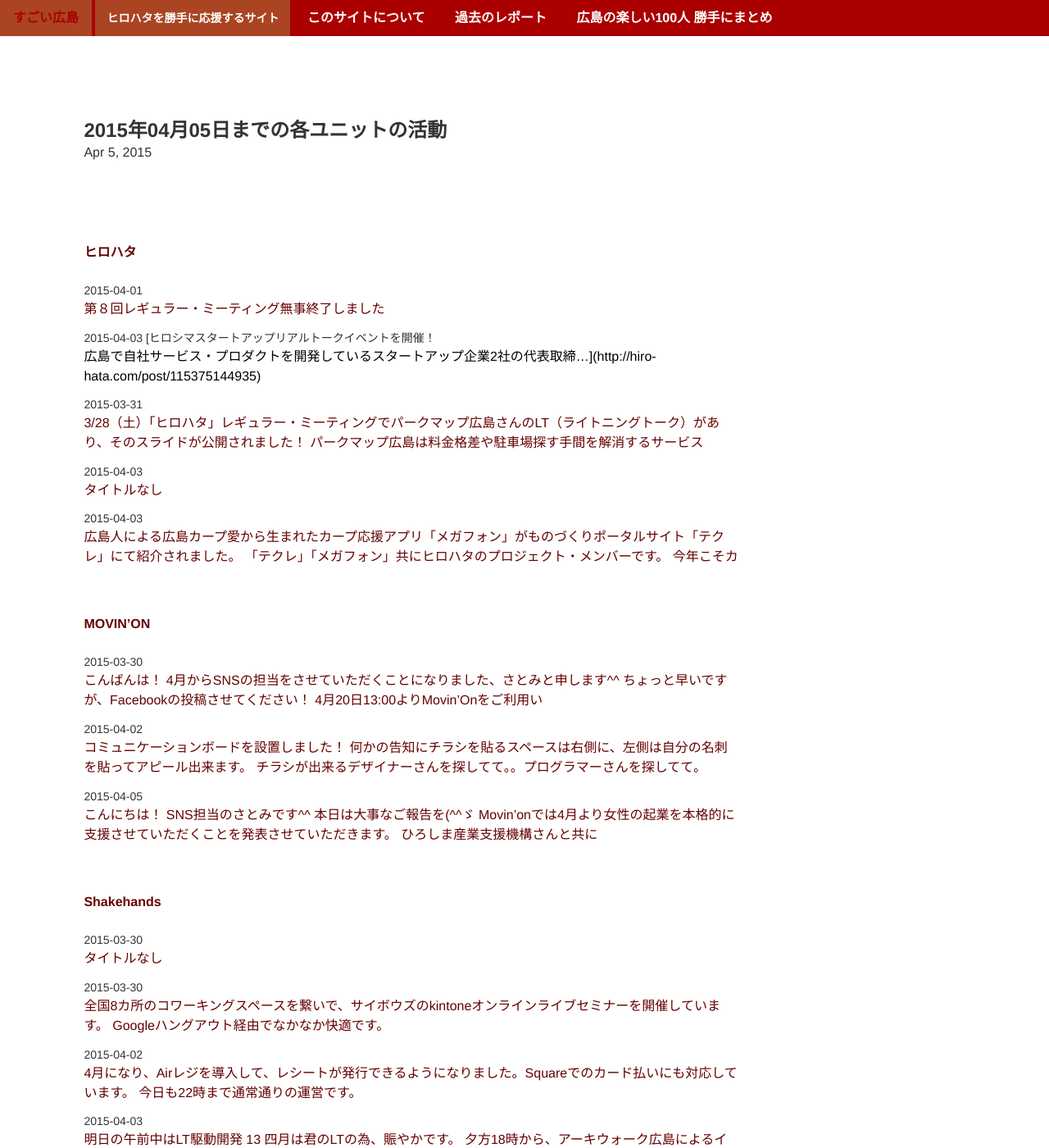
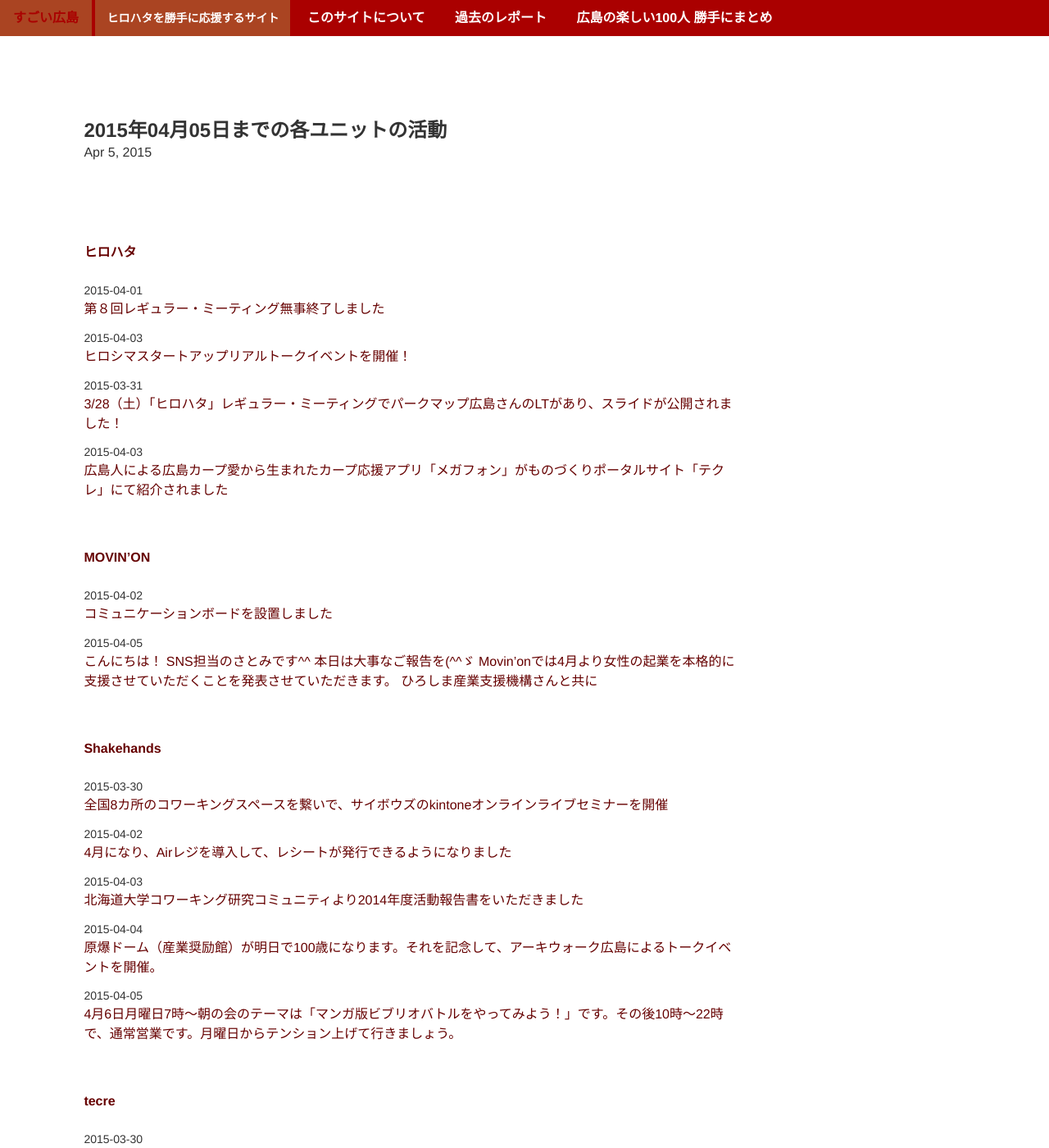
Before and after one commit to great-h/hirohata, a Jekyll site: the page built from _posts/2015-04-05-report.markdown, in a window 1280 px wide and 1400 px high. Shown: the whole window at 82% size. Built offline with Jekyll 4.4.1, drawn with Linux system fonts in a browser that asks for light colours; some of the changed text lies outside the part shown.

Commit message:
2015年4月5日までのレポートを作成

```diff
--- a/_posts/2015-04-05-report.markdown
+++ b/_posts/2015-04-05-report.markdown
@@ -7,32 +7,24 @@ date:   2015-04-05 00:00:00
 # [ヒロハタ](http://hiro-hata.com/)
 
 * 2015-04-01 [第８回レギュラー・ミーティング無事終了しました](http://hiro-hata.com/post/115161285355)
-* 2015-04-03 [ヒロシマスタートアップリアルトークイベントを開催！
-
-広島で自社サービス・プロダクトを開発しているスタートアップ企業2社の代表取締...](http://hiro-hata.com/post/115375144935)
-* 2015-03-31 [3/28（土）「ヒロハタ」レギュラー・ミーティングでパークマップ広島さんのLT（ライトニングトーク）があり、そのスライドが公開されました！  パークマップ広島は料金格差や駐車場探す手間を解消するサービス](http://www.facebook.com/hirohatap/posts/801846616558802)
-* 2015-04-03 [タイトルなし](http://www.facebook.com/events/1423657791264113/permalink/1423657794597446/)
-* 2015-04-03 [広島人による広島カープ愛から生まれたカープ応援アプリ「メガフォン」がものづくりポータルサイト「テクレ」にて紹介されました。 「テクレ」「メガフォン」共にヒロハタのプロジェクト・メンバーです。 今年こそカ](http://www.facebook.com/hirohatap/posts/803422456401218)
+* 2015-04-03 [ヒロシマスタートアップリアルトークイベントを開催！](http://hiro-hata.com/post/115375144935)
+* 2015-03-31 [3/28（土）「ヒロハタ」レギュラー・ミーティングでパークマップ広島さんのLTがあり、スライドが公開されました！](http://www.facebook.com/hirohatap/posts/801846616558802)
+* 2015-04-03 [広島人による広島カープ愛から生まれたカープ応援アプリ「メガフォン」がものづくりポータルサイト「テクレ」にて紹介されました](http://www.facebook.com/hirohatap/posts/803422456401218)
 
 
 # [MOVIN'ON](http://coworking-hiroshima.com/)
 
-* 2015-03-30 [こんばんは！ 4月からSNSの担当をさせていただくことになりました、さとみと申します^^ ちょっと早いですが、Facebookの投稿させてください！  4月20日13:00よりMovin'Onをご利用い](http://www.facebook.com/movinon.hiroshima/posts/920269971327115)
-* 2015-04-02 [コミュニケーションボードを設置しました！  何かの告知にチラシを貼るスペースは右側に、左側は自分の名刺を貼ってアピール出来ます。  チラシが出来るデザイナーさんを探してて。。プログラマーさんを探してて。](http://www.facebook.com/movinon.hiroshima/photos/a.741352859218828.1073741830.723399384347509/922198417800937/?type=1)
+* 2015-04-02 [コミュニケーションボードを設置しました](http://www.facebook.com/movinon.hiroshima/photos/a.741352859218828.1073741830.723399384347509/922198417800937/?type=1)
 * 2015-04-05 [こんにちは！ SNS担当のさとみです^^  本日は大事なご報告を(^^ゞ Movin'onでは4月より女性の起業を本格的に支援させていただくことを発表させていただきます。 ひろしま産業支援機構さんと共に](http://www.facebook.com/movinon.hiroshima/photos/a.723999867620794.1073741829.723399384347509/924092687611510/?type=1)
 
 
 # [Shakehands](http://www.shakehands.jp/)
 
-* 2015-03-30 [タイトルなし](http://www.facebook.com/events/901557613209698/permalink/901557616543031/)
-* 2015-03-30 [全国8カ所のコワーキングスペースを繋いで、サイボウズのkintoneオンラインライブセミナーを開催しています。  Googleハングアウト経由でなかなか快適です。](http://www.facebook.com/CoworkingShakeHands/posts/907275749323820)
-* 2015-04-02 [4月になり、Airレジを導入して、レシートが発行できるようになりました。Squareでのカード払いにも対応しています。  今日も22時まで通常通りの運営です。](http://www.facebook.com/CoworkingShakeHands/photos/a.624867490897982.1073741830.592127770838621/908810515837010/?type=1)
-* 2015-04-03 [明日の午前中はLT駆動開発 13 四月は君のLTの為、賑やかです。  夕方18時から、アーキウォーク広島によるイベント「百歳の産業奨励館」の為、貸切です。原爆ドームの百寿をお祝いしましょう。  http](http://www.facebook.com/CoworkingShakeHands/posts/909575525760509)
-* 2015-04-03 [北海道大学コワーキング研究コミュニティより2014年度活動報告書をいただきました。NPOグリーンバレーの大南さん、埼玉県大宮のコワーキングスペース7Fの星野さんの講演の要約も採録されています。](http://www.facebook.com/CoworkingShakeHands/photos/a.624867490897982.1073741830.592127770838621/909456612439067/?type=1)
-* 2015-04-04 [原爆ドーム（産業奨励館）が明日で100歳になります。それを記念して、アーキウォーク広島によるトークイベントを開催しています。](http://www.facebook.com/CoworkingShakeHands/photos/a.624867490897982.1073741830.592127770838621/909928329058562/?type=1)
+* 2015-03-30 [全国8カ所のコワーキングスペースを繋いで、サイボウズのkintoneオンラインライブセミナーを開催](http://www.facebook.com/CoworkingShakeHands/posts/907275749323820)
+* 2015-04-02 [4月になり、Airレジを導入して、レシートが発行できるようになりました](http://www.facebook.com/CoworkingShakeHands/photos/a.624867490897982.1073741830.592127770838621/908810515837010/?type=1)
+* 2015-04-03 [北海道大学コワーキング研究コミュニティより2014年度活動報告書をいただきました](http://www.facebook.com/CoworkingShakeHands/photos/a.624867490897982.1073741830.592127770838621/909456612439067/?type=1)
+* 2015-04-04 [原爆ドーム（産業奨励館）が明日で100歳になります。それを記念して、アーキウォーク広島によるトークイベントを開催。](http://www.facebook.com/CoworkingShakeHands/photos/a.624867490897982.1073741830.592127770838621/909928329058562/?type=1)
 * 2015-04-05 [4月6日月曜日7時〜朝の会のテーマは「マンガ版ビブリオバトルをやってみよう！」です。その後10時〜22時で、通常営業です。月曜日からテンション上げて行きましょう。](http://www.facebook.com/CoworkingShakeHands/posts/910564152328313)
-
-
 
 
 # [tecre](http://tecre.jp/)
@@ -44,29 +36,20 @@ date:   2015-04-05 00:00:00
 
 # [キマグレミーティング](https://www.facebook.com/kimaguremeeting)
 
-* 2015-04-05 [みなさんこんばんは  キマグレカップ　１１ｔｈロット  募集締め切りが本日までとなっております  まだの方   迷ってる方  f^^;  忘れてた方 @o@;  ①座右の銘　又は　車名 ②お名前　  こ](http://www.facebook.com/kimaguremeeting/photos/a.518994288177142.1073741829.501348703275034/804090389667529/?type=1)
+* 2015-04-05 [ キマグレカップ　１１ｔｈロット  募集締め切りました](http://www.facebook.com/kimaguremeeting/photos/a.518994288177142.1073741829.501348703275034/804090389667529/?type=1)
 
 
 # [PocketPlan](http://pocketplan.wix.com/pocketplan)
 
-* 2015-04-04 [みなさんこんばんは！  先月末のサークル合同説明会ヒクルンも無事終わり、ほっと一息という所です。 ポケプラも新年度を迎えた訳ですが、4月からも色々と企みを考えています。  まず今月は11日（土）に青少年](http://www.facebook.com/PocketPlan/photos/a.581734955245814.1073741829.115520338533947/817355361683771/?type=1)
+* 2015-04-04 [ ポケプラも新年度 4月からも色々と企みを考えています](http://www.facebook.com/PocketPlan/photos/a.581734955245814.1073741829.115520338533947/817355361683771/?type=1)
 
 
 # [広島の楽しい100人](https://www.facebook.com/h100parson)
 
-* 2015-03-30 [第4回「広島の楽しい100人」オープニング曲は、広島出身のアーチストRACHELさん。 柔らかでぬくもりのある歌声が、イベントをとっても爽やかにしてくれました。 現在は東京でご活躍のRACHELさん、な](http://www.facebook.com/h100parson/posts/1565806310361175)
-* 2015-04-05 [「第4回　広島の楽しい100人」にご登壇いただいた　織田健司さんの「広島ものづくりジム」が、広島空港で行われているエアポートポップカルチャーフェスティバルに御出展されているそうです！https://fb](http://www.facebook.com/h100parson/posts/1568493243425815)
-
-
-
-
-
-
-
-
+* 2015-03-30 [第4回「広島の楽しい100人」オープニング曲は、広島出身のアーチストRACHELさん](http://www.facebook.com/h100parson/posts/1565806310361175)
+* 2015-04-05 [織田健司さんの「広島ものづくりジム」が、広島空港で行われているエアポートポップカルチャーフェスティバルに出展](http://www.facebook.com/h100parson/posts/1568493243425815)
 
 
 # [すごい広島](http://great-h.github.io/)
 
-* 2015-04-01 [5374.jp for Hiroshima が新年度対応されたそうです。年度末や年度始めは情報に間違いがあることもあります。お騒がせします。 広島のオープンデータというかシビックテックを盛り上げたい人募](http://www.facebook.com/great.hiroshima/posts/544949028981080)
-* 2015-04-02 [タイトルなし](http://www.facebook.com/events/873937429314258/permalink/873937432647591/)
+* 2015-04-01 [5374.jp for Hiroshima が新年度対応](http://www.facebook.com/great.hiroshima/posts/544949028981080)
```
Also changed, not shown: _stock.md (+2 -0 lines).
